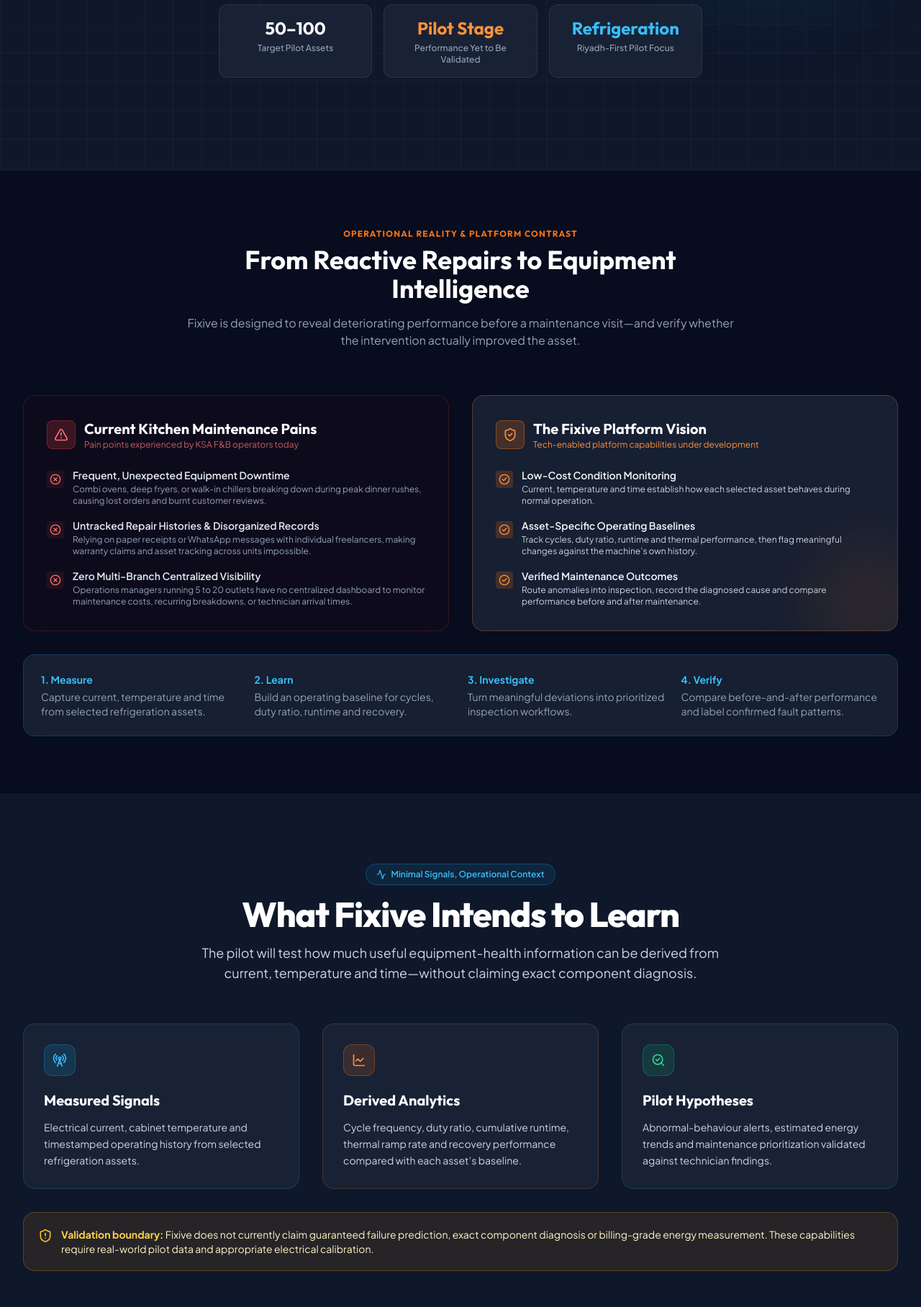
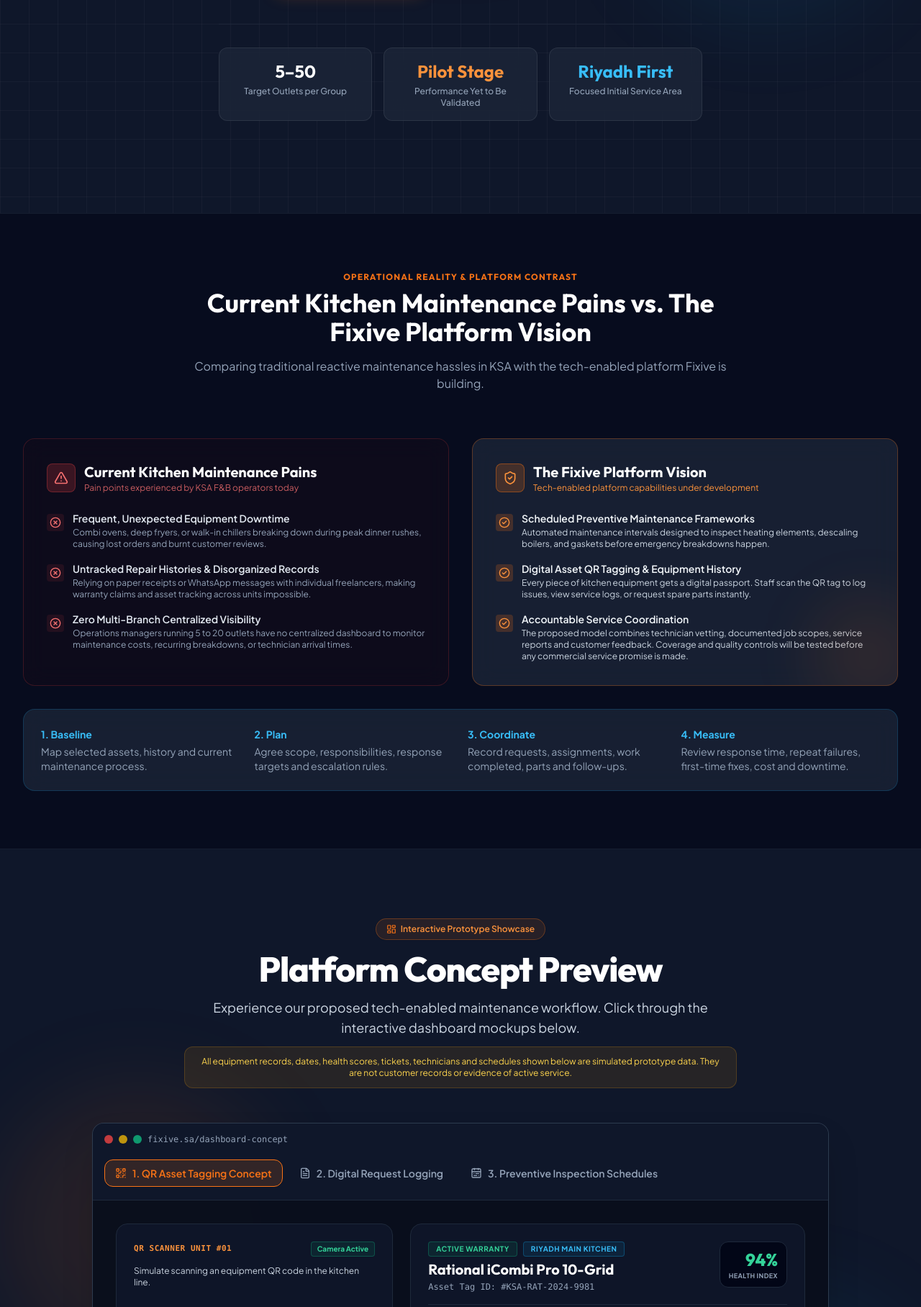
Before and after one commit to nihalmuhammad/fixive-website, a website: page index.html in a window 1280 px wide. Shown: the part 727-2543 px from the top of the page at 72% size. Drawn offline with nearby package versions, Linux system fonts and the light colour scheme.

Commit message:
Revert "position Fixive as equipment intelligence platform"
This reverts commit 6748e292065482243629e977c05634b8642e5b97.

```diff
--- a/app.js
+++ b/app.js
@@ -76,7 +76,7 @@ document.addEventListener('DOMContentLoaded', () => {
       const level = btn.getAttribute('data-severity');
       if (etaDisplay) {
         if (level === 'critical') {
-          etaDisplay.textContent = '⚡ Critical-priority workflow (pilot hypothesis)';
+          etaDisplay.textContent = '⚡ 60-Min Guaranteed Response Target';
           etaDisplay.className = 'text-xs font-semibold text-red-400 bg-red-500/10 px-3 py-1.5 rounded-md border border-red-500/30';
         } else if (level === 'high') {
           etaDisplay.textContent = '⏱️ Example response target (pilot hypothesis)';
--- a/index.html
+++ b/index.html
@@ -4,9 +4,9 @@
 <head>
   <meta charset="UTF-8">
   <meta name="viewport" content="width=device-width, initial-scale=1.0">
-  <title>Fixive | Equipment Health Intelligence for Commercial Kitchens</title>
+  <title>Fixive | Commercial Kitchen Maintenance Pilot for Riyadh F&amp;B Groups</title>
   <meta name="description"
-    content="Fixive is developing equipment-health and maintenance intelligence for commercial kitchens using low-cost current and temperature monitoring, beginning with refrigeration pilots in Riyadh.">
+    content="Fixive is developing an accountable commercial kitchen maintenance platform for multi-outlet F&amp;B operators, beginning with pilot discovery in Riyadh.">
 
   <!-- Google Fonts -->
   <link rel="preconnect" href="https://fonts.googleapis.com">
@@ -87,7 +87,7 @@
         <!-- Desktop Nav Links -->
         <nav class="hidden lg:flex items-center space-x-8 text-sm font-medium text-slate-300">
           <a href="#vision" class="hover:text-brand-400 transition-colors">The Vision</a>
-          <a href="#solution" class="hover:text-brand-400 transition-colors">Equipment Intelligence</a>
+          <a href="#solution" class="hover:text-brand-400 transition-colors">Proposed Solution</a>
           <a href="#preview" class="hover:text-brand-400 transition-colors">Concept Preview</a>
           <a href="#benefits" class="hover:text-brand-400 transition-colors">Pilot Programme</a>
         </nav>
@@ -160,14 +160,14 @@
           <!-- Hero Headline -->
           <h1
             class="text-4xl sm:text-5xl lg:text-6xl font-extrabold font-heading text-white tracking-tight leading-tight">
-            Equipment health intelligence for <span class="text-gradient-orange">commercial kitchens.</span>
+            One accountable maintenance layer for every kitchen in your <span class="text-gradient-orange">restaurant group.</span>
           </h1>
 
           <!-- Hero Subheadline -->
           <p class="mt-6 text-lg sm:text-xl text-slate-300 leading-relaxed font-normal">
-            <strong class="text-white font-semibold">Fixive</strong> combines low-cost current and temperature monitoring
-            with accountable maintenance workflows to identify abnormal equipment behaviour, prioritize intervention
-            and verify recovery after service. We are starting with commercial refrigeration pilots in Riyadh.
+            <strong class="text-white font-semibold">Fixive</strong> is being designed for Saudi F&amp;B operators managing
+            5–50 outlets: one place to track equipment, plan preventive work, request repairs and measure service
+            performance. We are now inviting Riyadh operators to help validate the model.
           </p>
 
           <!-- Hero CTAs -->
@@ -187,16 +187,16 @@
           <!-- Trust / Target Indicators -->
           <div class="mt-14 grid grid-cols-2 md:grid-cols-3 gap-4 max-w-2xl mx-auto pt-8 border-t border-slate-800/80">
             <div class="glass-card p-4 rounded-xl text-center">
-              <div class="text-2xl font-bold text-white font-heading">50–100</div>
-              <div class="text-xs text-slate-400 mt-1 font-medium">Target Pilot Assets</div>
+              <div class="text-2xl font-bold text-white font-heading">5–50</div>
+              <div class="text-xs text-slate-400 mt-1 font-medium">Target Outlets per Group</div>
             </div>
             <div class="glass-card p-4 rounded-xl text-center">
               <div class="text-2xl font-bold text-brand-400 font-heading">Pilot Stage</div>
               <div class="text-xs text-slate-400 mt-1 font-medium">Performance Yet to Be Validated</div>
             </div>
             <div class="glass-card p-4 rounded-xl text-center col-span-2 md:col-span-1">
-              <div class="text-2xl font-bold text-sky-400 font-heading">Refrigeration</div>
-              <div class="text-xs text-slate-400 mt-1 font-medium">Riyadh-First Pilot Focus</div>
+              <div class="text-2xl font-bold text-sky-400 font-heading">Riyadh First</div>
+              <div class="text-xs text-slate-400 mt-1 font-medium">Focused Initial Service Area</div>
             </div>
           </div>
 
@@ -212,9 +212,10 @@
         <div class="text-center max-w-3xl mx-auto mb-16">
           <h2 class="text-xs font-bold uppercase tracking-widest text-brand-500 mb-2">Operational Reality & Platform
             Contrast</h2>
-          <p class="text-3xl sm:text-4xl font-bold font-heading text-white">From Reactive Repairs to Equipment Intelligence</p>
-          <p class="mt-4 text-slate-400 text-base">Fixive is designed to reveal deteriorating performance before a
-            maintenance visit—and verify whether the intervention actually improved the asset.</p>
+          <p class="text-3xl sm:text-4xl font-bold font-heading text-white">Current Kitchen Maintenance Pains vs. The
+            Fixive Platform Vision</p>
+          <p class="mt-4 text-slate-400 text-base">Comparing traditional reactive maintenance hassles in KSA with the
+            tech-enabled platform Fixive is building.</p>
         </div>
 
         <div class="grid grid-cols-1 lg:grid-cols-2 gap-8">
@@ -291,9 +292,9 @@
                   <i data-lucide="check-circle-2" class="w-4 h-4"></i>
                 </div>
                 <div>
-                  <h4 class="text-sm font-semibold text-slate-100">Low-Cost Condition Monitoring</h4>
-                  <p class="text-xs text-slate-300 mt-0.5">Current, temperature and time establish how each selected
-                    asset behaves during normal operation.</p>
+                  <h4 class="text-sm font-semibold text-slate-100">Scheduled Preventive Maintenance Frameworks</h4>
+                  <p class="text-xs text-slate-300 mt-0.5">Automated maintenance intervals designed to inspect heating
+                    elements, descaling boilers, and gaskets before emergency breakdowns happen.</p>
                 </div>
               </li>
               <li class="flex items-start">
@@ -301,9 +302,9 @@
                   <i data-lucide="check-circle-2" class="w-4 h-4"></i>
                 </div>
                 <div>
-                  <h4 class="text-sm font-semibold text-slate-100">Asset-Specific Operating Baselines</h4>
-                  <p class="text-xs text-slate-300 mt-0.5">Track cycles, duty ratio, runtime and thermal performance,
-                    then flag meaningful changes against the machine’s own history.</p>
+                  <h4 class="text-sm font-semibold text-slate-100">Digital Asset QR Tagging & Equipment History</h4>
+                  <p class="text-xs text-slate-300 mt-0.5">Every piece of kitchen equipment gets a digital passport.
+                    Staff scan the QR tag to log issues, view service logs, or request spare parts instantly.</p>
                 </div>
               </li>
               <li class="flex items-start">
@@ -311,9 +312,10 @@
                   <i data-lucide="check-circle-2" class="w-4 h-4"></i>
                 </div>
                 <div>
-                  <h4 class="text-sm font-semibold text-slate-100">Verified Maintenance Outcomes</h4>
-                  <p class="text-xs text-slate-300 mt-0.5">Route anomalies into inspection, record the diagnosed cause
-                    and compare performance before and after maintenance.</p>
+                  <h4 class="text-sm font-semibold text-slate-100">Accountable Service Coordination</h4>
+                  <p class="text-xs text-slate-300 mt-0.5">The proposed model combines technician vetting, documented
+                    job scopes, service reports and customer feedback. Coverage and quality controls will be tested
+                    before any commercial service promise is made.</p>
                 </div>
               </li>
             </ul>
@@ -323,57 +325,11 @@
 
         <div class="mt-8 glass-card p-6 rounded-2xl border-sky-500/20">
           <div class="grid grid-cols-1 md:grid-cols-4 gap-5 text-sm">
-            <div><span class="text-sky-400 font-bold block mb-1">1. Measure</span><span class="text-slate-400">Capture current, temperature and time from selected refrigeration assets.</span></div>
-            <div><span class="text-sky-400 font-bold block mb-1">2. Learn</span><span class="text-slate-400">Build an operating baseline for cycles, duty ratio, runtime and recovery.</span></div>
-            <div><span class="text-sky-400 font-bold block mb-1">3. Investigate</span><span class="text-slate-400">Turn meaningful deviations into prioritized inspection workflows.</span></div>
-            <div><span class="text-sky-400 font-bold block mb-1">4. Verify</span><span class="text-slate-400">Compare before-and-after performance and label confirmed fault patterns.</span></div>
+            <div><span class="text-sky-400 font-bold block mb-1">1. Baseline</span><span class="text-slate-400">Map selected assets, history and current maintenance process.</span></div>
+            <div><span class="text-sky-400 font-bold block mb-1">2. Plan</span><span class="text-slate-400">Agree scope, responsibilities, response targets and escalation rules.</span></div>
+            <div><span class="text-sky-400 font-bold block mb-1">3. Coordinate</span><span class="text-slate-400">Record requests, assignments, work completed, parts and follow-ups.</span></div>
+            <div><span class="text-sky-400 font-bold block mb-1">4. Measure</span><span class="text-slate-400">Review response time, repeat failures, first-time fixes, cost and downtime.</span></div>
           </div>
-        </div>
-      </div>
-    </section>
-
-    <!-- EQUIPMENT INTELLIGENCE SECTION -->
-    <section id="intelligence" class="py-24 bg-navy-900 border-b border-slate-800/60">
-      <div class="max-w-7xl mx-auto px-4 sm:px-6 lg:px-8">
-        <div class="text-center max-w-3xl mx-auto mb-14">
-          <div class="inline-flex items-center px-3.5 py-1.5 rounded-full bg-sky-500/10 border border-sky-500/30 text-sky-400 text-xs font-semibold mb-4">
-            <i data-lucide="activity" class="w-3.5 h-3.5 mr-1.5"></i>
-            Minimal Signals, Operational Context
-          </div>
-          <h2 class="text-3xl sm:text-4xl lg:text-5xl font-extrabold font-heading text-white tracking-tight">What Fixive Intends to Learn</h2>
-          <p class="mt-4 text-slate-300 text-base sm:text-lg">The pilot will test how much useful equipment-health
-            information can be derived from current, temperature and time—without claiming exact component diagnosis.</p>
-        </div>
-
-        <div class="grid grid-cols-1 md:grid-cols-3 gap-8">
-          <div class="glass-card p-7 rounded-2xl border-sky-500/20">
-            <div class="w-11 h-11 rounded-xl bg-sky-500/15 border border-sky-500/30 flex items-center justify-center text-sky-400 mb-5">
-              <i data-lucide="radio-tower" class="w-5 h-5"></i>
-            </div>
-            <h3 class="text-xl font-bold text-white font-heading mb-3">Measured Signals</h3>
-            <p class="text-sm text-slate-300 leading-relaxed">Electrical current, cabinet temperature and timestamped operating history from selected refrigeration assets.</p>
-          </div>
-
-          <div class="glass-card p-7 rounded-2xl border-brand-500/20">
-            <div class="w-11 h-11 rounded-xl bg-brand-500/15 border border-brand-500/30 flex items-center justify-center text-brand-400 mb-5">
-              <i data-lucide="line-chart" class="w-5 h-5"></i>
-            </div>
-            <h3 class="text-xl font-bold text-white font-heading mb-3">Derived Analytics</h3>
-            <p class="text-sm text-slate-300 leading-relaxed">Cycle frequency, duty ratio, cumulative runtime, thermal ramp rate and recovery performance compared with each asset’s baseline.</p>
-          </div>
-
-          <div class="glass-card p-7 rounded-2xl border-emerald-500/20">
-            <div class="w-11 h-11 rounded-xl bg-emerald-500/15 border border-emerald-500/30 flex items-center justify-center text-emerald-400 mb-5">
-              <i data-lucide="search-check" class="w-5 h-5"></i>
-            </div>
-            <h3 class="text-xl font-bold text-white font-heading mb-3">Pilot Hypotheses</h3>
-            <p class="text-sm text-slate-300 leading-relaxed">Abnormal-behaviour alerts, estimated energy trends and maintenance prioritization validated against technician findings.</p>
-          </div>
-        </div>
-
-        <div class="mt-8 bg-amber-500/10 border border-amber-500/25 rounded-2xl p-5 text-sm text-amber-100 flex items-start gap-3">
-          <i data-lucide="shield-alert" class="w-5 h-5 text-amber-400 flex-shrink-0 mt-0.5"></i>
-          <p><strong class="text-amber-300">Validation boundary:</strong> Fixive does not currently claim guaranteed failure prediction, exact component diagnosis or billing-grade energy measurement. These capabilities require real-world pilot data and appropriate electrical calibration.</p>
         </div>
       </div>
     </section>
@@ -514,7 +470,7 @@
                     <!-- Asset Specs & Schedule Matrix -->
                     <div class="grid grid-cols-2 gap-3 mb-5 text-xs">
                       <div class="bg-slate-950 p-3 rounded-xl border border-slate-800">
-                        <span class="text-slate-400 block text-[10px] uppercase font-semibold">Example Previous
+                        <span class="text-slate-400 block text-[10px] uppercase font-semibold">Last Certified
                           Inspection</span>
                         <span class="text-slate-200 font-bold mt-0.5 block">14 July 2026</span>
                         <span class="text-[10px] text-slate-500 block">Tech: Master Unit #402</span>
@@ -757,7 +713,7 @@
                         <div>
                           <h5 class="text-white font-bold text-sm font-heading">Exhaust Hood Degreasing & Fire Safety
                             Compliance Audit</h5>
-                          <p class="text-slate-400 text-xs mt-0.5">Dammam Branch • Example Extraction Maintenance Crew
+                          <p class="text-slate-400 text-xs mt-0.5">Dammam Branch • Certified Extraction Maintenance Crew
                           </p>
                           <div class="flex items-center space-x-2 mt-2 text-[11px] text-slate-400">
                             <span class="bg-slate-900 px-2 py-0.5 rounded border border-slate-800">Duct
```
